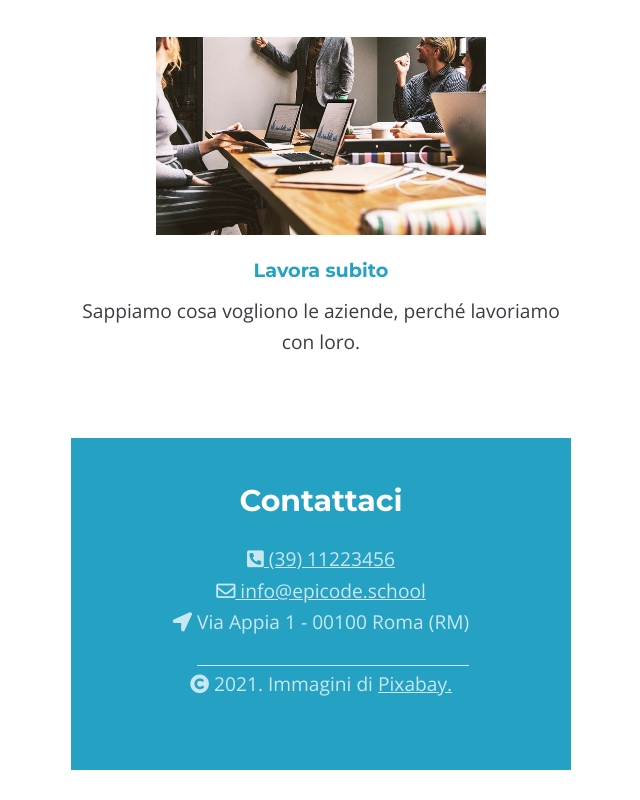
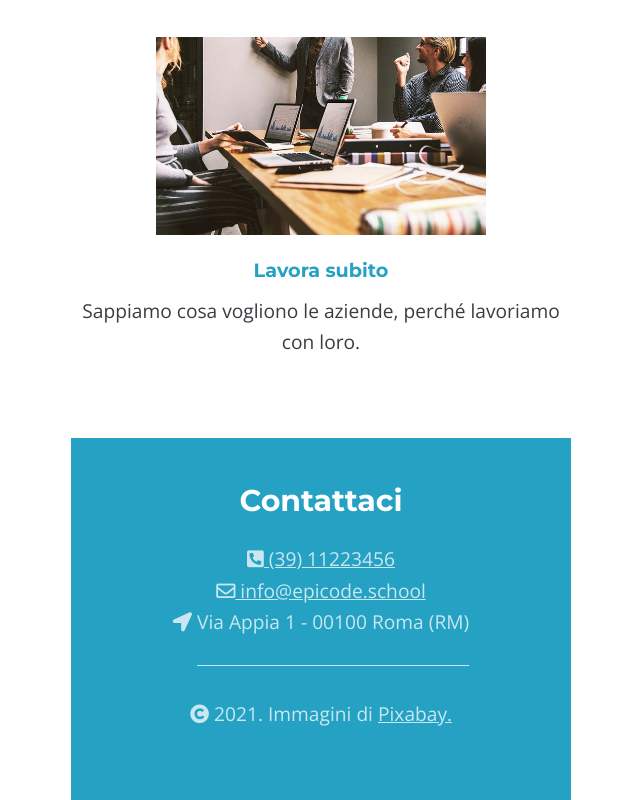
Before and after one commit to Perri-Alessandro/Progetto-U1w1, a plain HTML site: page Esercizio/index.html in a window 1280 px wide. Shown: the part 2270-3070 px from the top of the page, without its empty margins (319-959 px from the left). Before the commit the page ends 3040 px from the top, so only its background shows below. Drawn offline with nearby package versions, Linux system fonts and the light colour scheme.

Commit message:
last valid commit of today

```diff
--- a/Esercizio/css/style.css
+++ b/Esercizio/css/style.css
@@ -168,8 +168,9 @@ footer .contatti address {
   display: inline;
   border-bottom: solid 1px #c8e7f0;
 }
+/* purtoppo il border-bottom che vedi qua sopra non sono riuscito a centrarlo al paragrafo sotto, come avrei dovuto */
 footer p {
-  padding-top: 30px;
+  padding-top: 60px;
 }
 footer p a {
   color: #c8e7f0;
```
Also changed, not shown: Esercizio/index.html (+3 -0 lines).
